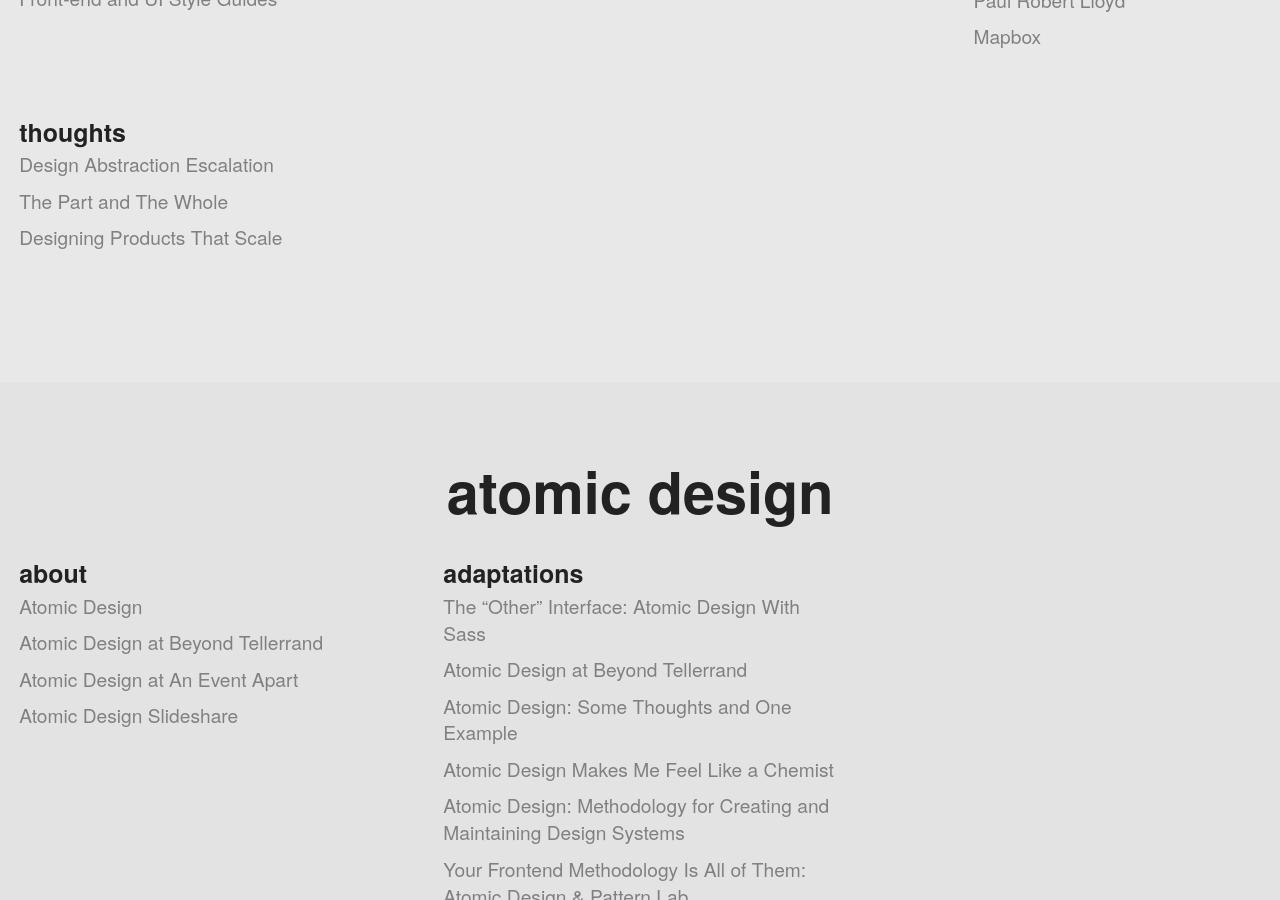
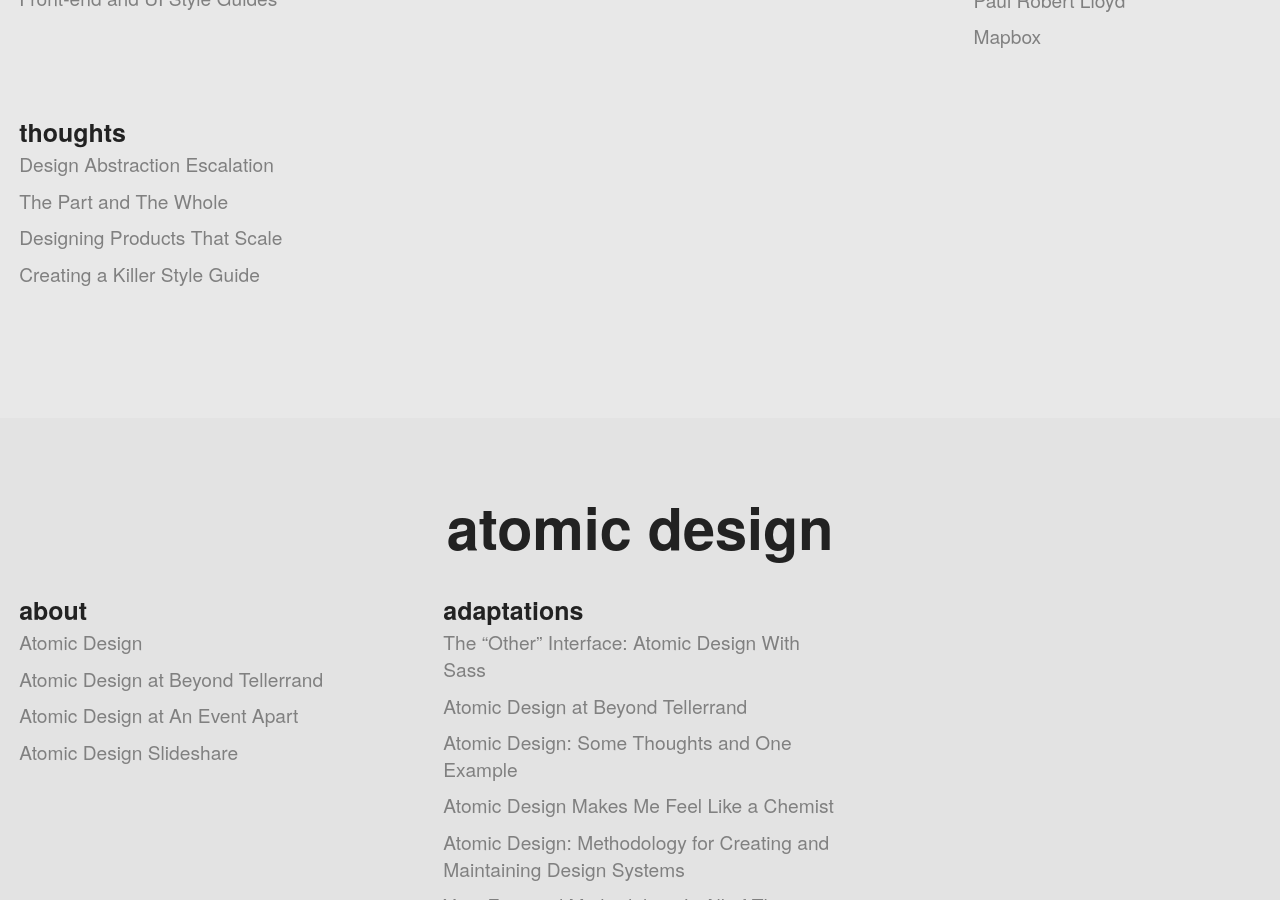
Before and after one commit to pattern-lab/website, a Jekyll site: the page built from patternlabsite/resources.html, in a window 1280 px wide and 900 px high, scrolled down 1044 px. Built offline with Jekyll 4.4.1, drawn with Linux system fonts in a browser that asks for light colours; Markdown is read by kramdown in place of the engine named in the settings; comment, search, counter and statistics services are not loaded.

Commit message:
Creating a Killer Styleguide

```diff
--- a/patternlabsite/resources.html
+++ b/patternlabsite/resources.html
@@ -68,6 +68,7 @@ title: Resources about Pattern Lab, Atomic Design, Pattern Libraries and Front-e
 				<li><a href="http://markboulton.co.uk/journal/design-abstraction-escalation">Design Abstraction Escalation</a></li>
 				<li><a href="http://bradfrostweb.com/blog/post/the-part-and-the-whole/">The Part and The Whole</a></li>
 				<li><a href="https://medium.com/p/c8f3001f709b">Designing Products That Scale</a></li>
+				<li><a href="http://zurb.com/university/library/31">Creating a Killer Style Guide</a></li>
 			</ul>
 		</div>
 	</div>
```
